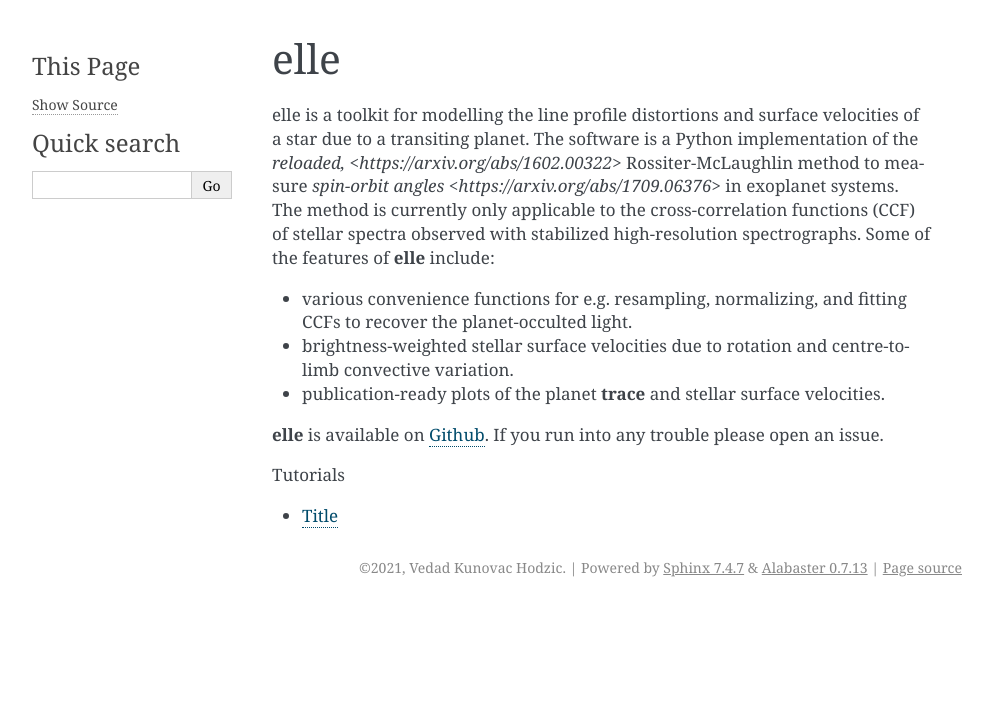
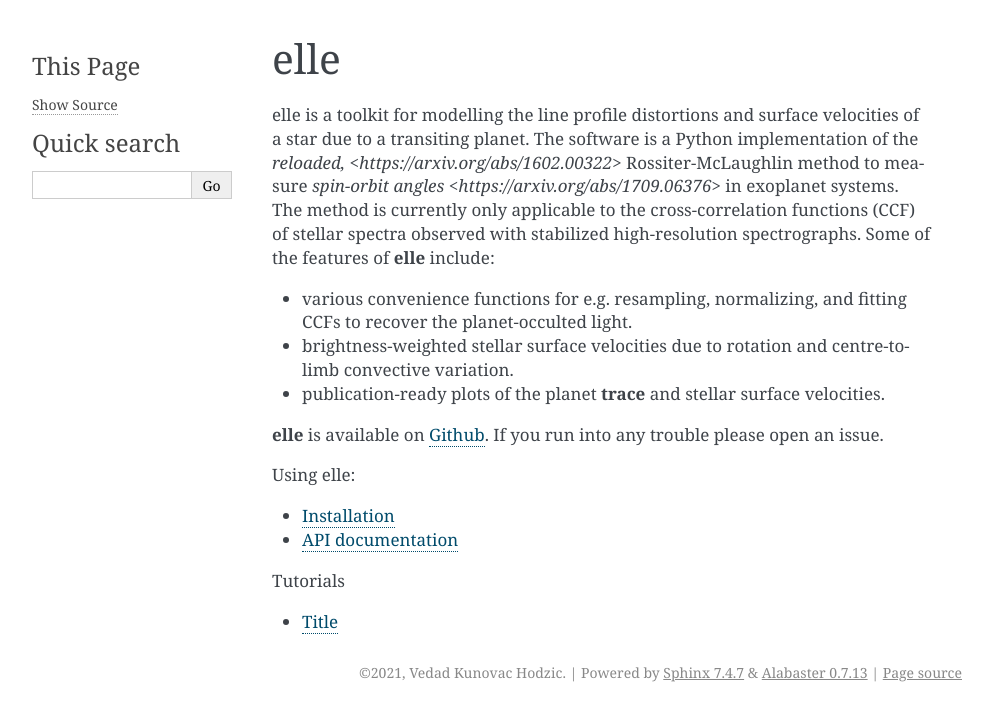
Before and after one commit to vedad/ell, a Sphinx documentation site: the page built from docs/index.rst, in a window 1280 px wide. Shown: the top 721 px of the page, without its empty margins (148-1141 px from the left). Built offline with Sphinx 7.4.7, drawn with Linux system fonts in a browser that asks for light colours.

Commit message:
added user and install files

```diff
--- a/docs/index.rst
+++ b/docs/index.rst
@@ -30,6 +30,9 @@ into any trouble please open an issue.
    :maxdepth: 2
    :caption: Using elle:
 
+   user/install
+   user/api
+
 .. toctree::
    :maxdepth: 2
    :caption: Tutorials
--- /dev/null
+++ b/docs/user/api.rst
@@ -0,0 +1,2 @@
+API documentation
+================
--- /dev/null
+++ b/docs/user/install.rst
@@ -0,0 +1,2 @@
+Installation
+===========
```
